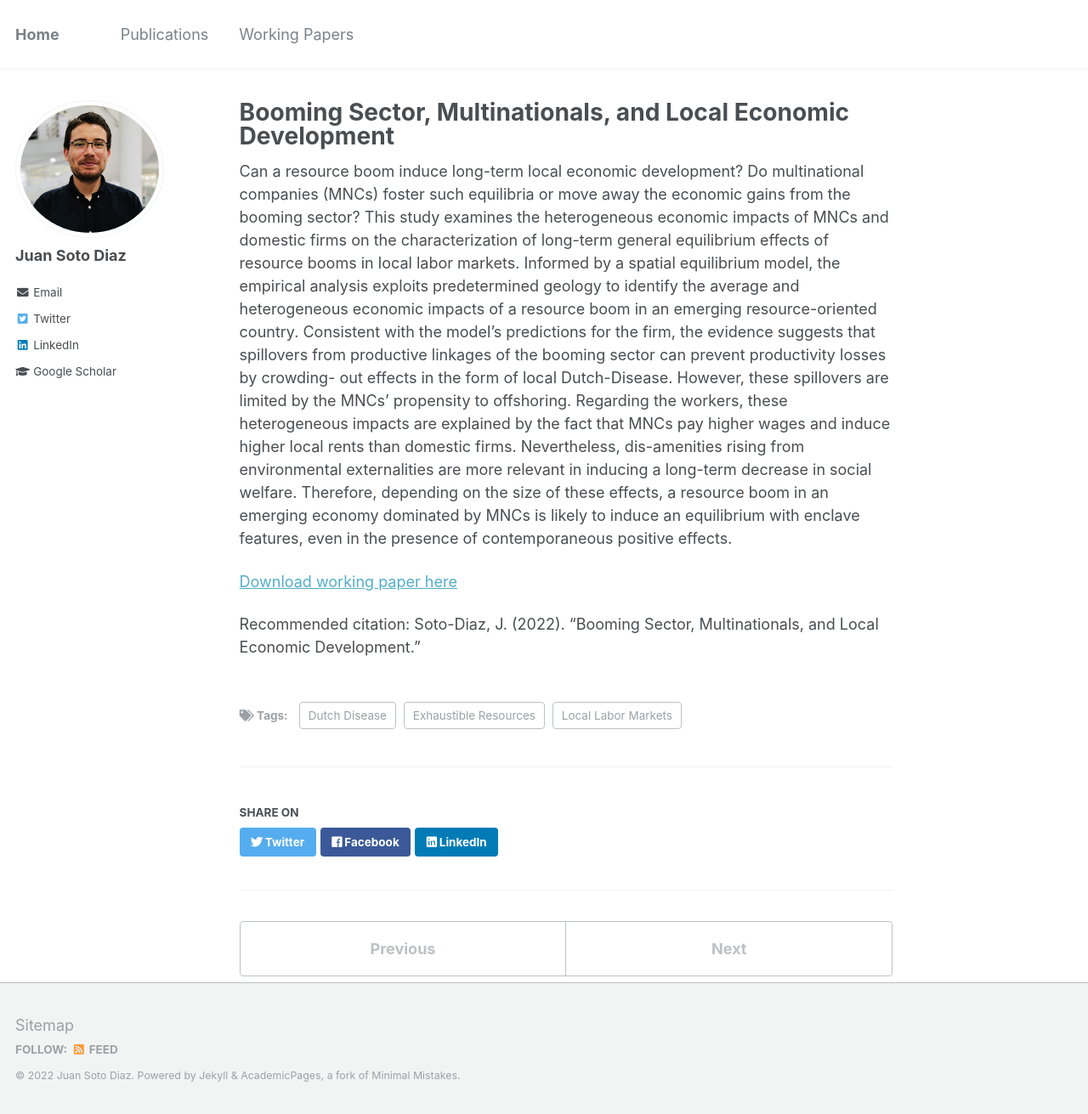
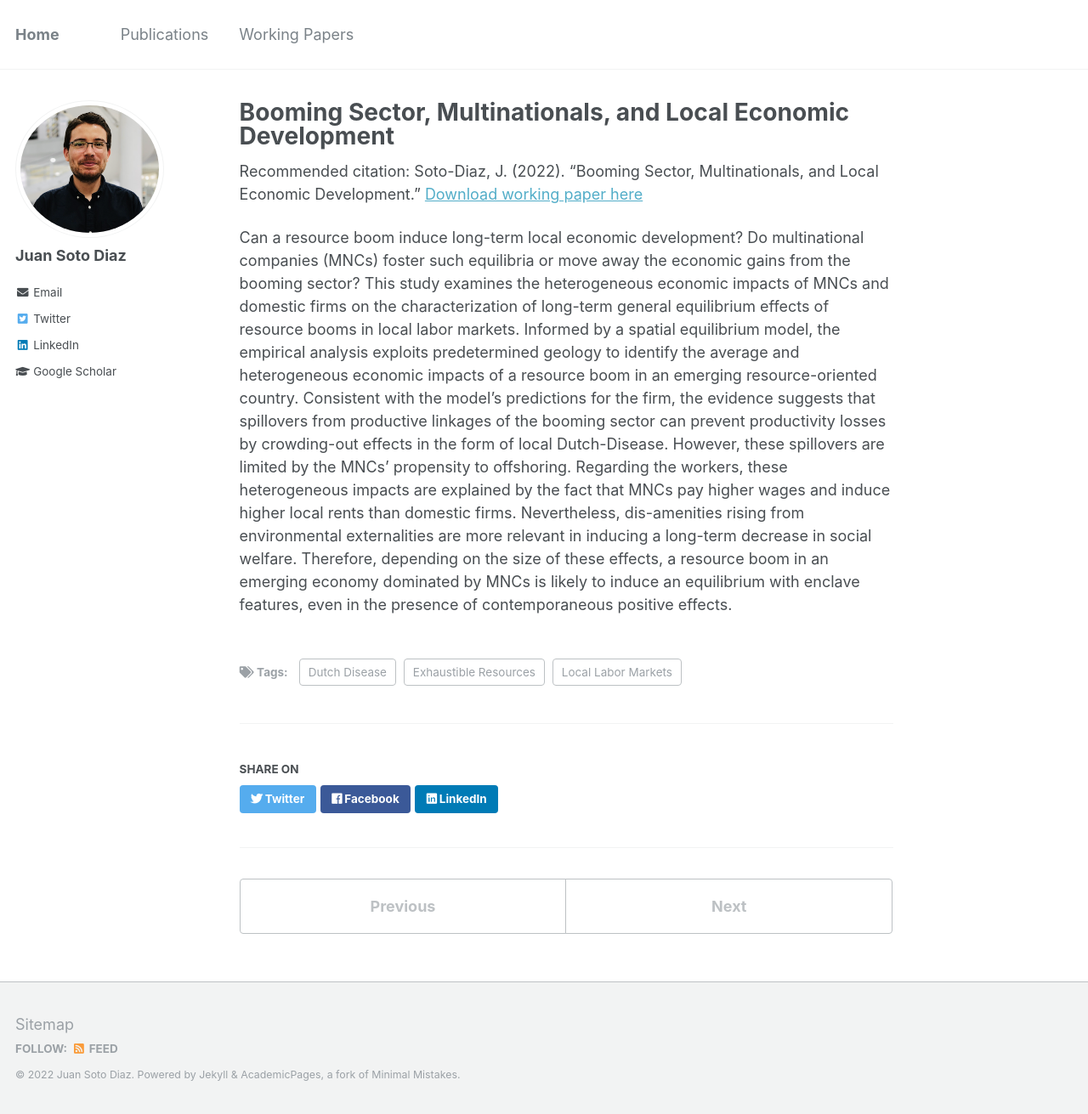
Before and after one commit to pedrofierroz87/pedrofierroz87.github.io, a Jekyll site: the page built from _posts/2013-08-14-blog-post-2.md, in a window 1280 px wide and 1311 px high. Shown: the whole window at 85% size. Built offline with Jekyll 4.4.1, drawn with Linux system fonts in a browser that asks for light colours.

Commit message:
Update 2013-08-14-blog-post-2.md

```diff
--- a/_posts/2013-08-14-blog-post-2.md
+++ b/_posts/2013-08-14-blog-post-2.md
@@ -8,8 +8,6 @@ tags:
   - Local Labor Markets
 ---
 
-Can a resource boom induce long-term local economic development? Do multinational companies (MNCs) foster such equilibria or move away the economic gains from the booming sector? This study examines the heterogeneous economic impacts of MNCs and domestic firms on the characterization of long-term general equilibrium effects of resource booms in local labor markets. Informed by a spatial equilibrium model, the empirical analysis exploits predetermined geology to identify the average and heterogeneous economic impacts of a resource boom in an emerging resource-oriented country. Consistent with the model’s predictions for the firm, the evidence suggests that spillovers from productive linkages of the booming sector can prevent productivity losses by crowding- out effects in the form of local Dutch-Disease. However, these spillovers are limited by the MNCs’ propensity to offshoring. Regarding the workers, these heterogeneous impacts are explained by the fact that MNCs pay higher wages and induce higher local rents than domestic firms. Nevertheless, dis-amenities rising from environmental externalities are more relevant in inducing a long-term decrease in social welfare. Therefore, depending on the size of these effects, a resource boom in an emerging economy dominated by MNCs is likely to induce an equilibrium with enclave features, even in the presence of contemporaneous positive effects.
+Recommended citation: Soto-Diaz, J. (2022). "Booming Sector, Multinationals, and Local Economic Development." [Download working paper here](https://rdcu.be/cW9RS)
 
-[Download working paper here](https://rdcu.be/cW9RS)
-
-Recommended citation: Soto-Diaz, J. (2022). "Booming Sector, Multinationals, and Local Economic Development."
+Can a resource boom induce long-term local economic development? Do multinational companies (MNCs) foster such equilibria or move away the economic gains from the booming sector? This study examines the heterogeneous economic impacts of MNCs and domestic firms on the characterization of long-term general equilibrium effects of resource booms in local labor markets. Informed by a spatial equilibrium model, the empirical analysis exploits predetermined geology to identify the average and heterogeneous economic impacts of a resource boom in an emerging resource-oriented country. Consistent with the model’s predictions for the firm, the evidence suggests that spillovers from productive linkages of the booming sector can prevent productivity losses by crowding-out effects in the form of local Dutch-Disease. However, these spillovers are limited by the MNCs’ propensity to offshoring. Regarding the workers, these heterogeneous impacts are explained by the fact that MNCs pay higher wages and induce higher local rents than domestic firms. Nevertheless, dis-amenities rising from environmental externalities are more relevant in inducing a long-term decrease in social welfare. Therefore, depending on the size of these effects, a resource boom in an emerging economy dominated by MNCs is likely to induce an equilibrium with enclave features, even in the presence of contemporaneous positive effects.
```
